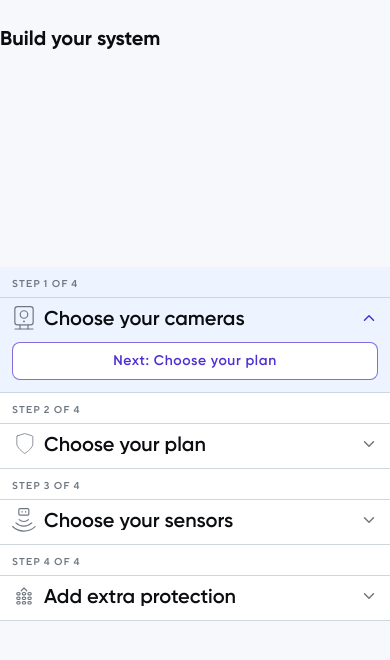
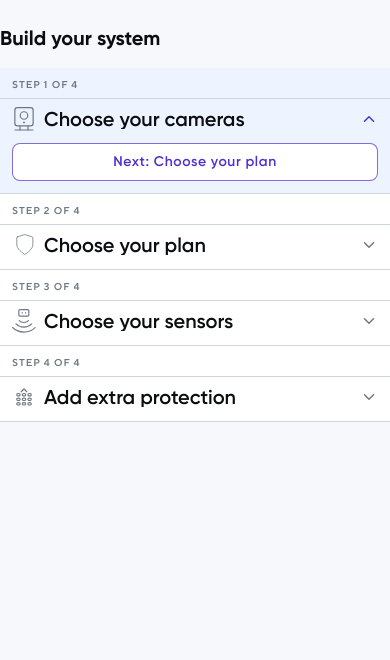
Before and after one commit to Hassannzidan/security-system-builder, a React (Vite) app in the folder apps/web/: page / in a window 390 px wide. Shown: the top 660 px of the page. Built offline with nearby package versions, Linux system fonts and the light colour scheme.

Commit message:
refactor: update PageGrid and HomePage for improved layout clarity and responsiveness

```diff
--- a/apps/web/src/layouts/PageGrid.tsx
+++ b/apps/web/src/layouts/PageGrid.tsx
@@ -11,7 +11,7 @@ export interface PageGridProps {
 }
 
 /**
- * Shared page column grid.
+ * Shared page column grid (full viewport width).
  *
  * The root element *is* the grid — pages put layout on this shell, and children
  * choose columns with `col-span` / `col-start`. Components stay layout-agnostic.
@@ -23,7 +23,7 @@ export function PageGrid({ children, as: Comp = 'div', className }: PageGridProp
   return (
     <Comp
       className={cn(
-        'mx-auto grid w-full max-w-screen-2xl grid-cols-1 gap-4 py-6 sm:py-8 lg:grid-cols-12 lg:gap-4 lg:py-10',
+        'grid w-full grid-cols-1 gap-4 py-6 sm:py-8 lg:grid-cols-12 lg:gap-4 lg:py-10',
         className,
       )}
     >
--- a/apps/web/src/pages/HomePage.tsx
+++ b/apps/web/src/pages/HomePage.tsx
@@ -13,9 +13,8 @@ import { cn } from '@/lib/utils';
  * HomePage — hosts the reusable <Accordion /> as a 4-step system builder.
  *
  * Layout (mobile-first):
- * - `<main>` *is* the shared 12-column PageGrid.
- * - Below `lg`: single column (content full width).
- * - `lg`+: Accordion sits on cols 2–11; outermost cols 1 and 12 stay empty.
+ * - `<main>` *is* the shared 12-column PageGrid (full viewport width).
+ * - Below `lg`: content full width. `lg`+: content on cols 2–11 (10 cols).
  *
  * Step bodies are intentionally empty for now; the accordion is driven entirely
  * by this `steps` config, so content can be dropped in per step later without
@@ -28,21 +27,18 @@ const STEPS: AccordionStepConfig[] = [
   { id: 'extras', title: 'Add extra protection', icon: <ShieldPlusIcon /> },
 ];
 
-/** Center band of the page grid: full width on mobile, cols 2–11 on lg+. */
+/** Center band: full width on mobile, cols 2–11 on lg+. */
 const CENTER_COLS = 'col-span-full min-w-0 lg:col-span-10 lg:col-start-2';
 
 export function HomePage() {
   return (
     <PageGrid as="main" className="min-h-screen bg-[#F7F8FC]">
-      <h1
-        className={cn(
-          CENTER_COLS,
-          "font-['Gilroy'] text-xl font-bold text-[#0B0D10] sm:text-2xl lg:text-[28px]",
-        )}
-      >
-        Build your system
-      </h1>
-      <Accordion className={CENTER_COLS} steps={STEPS} />
+      <div className={cn(CENTER_COLS, 'flex flex-col gap-4')}>
+        <h1 className="font-['Gilroy'] text-xl font-bold text-[#0B0D10] sm:text-2xl lg:text-[28px]">
+          Build your system
+        </h1>
+        <Accordion steps={STEPS} />
+      </div>
     </PageGrid>
   );
 }
```
